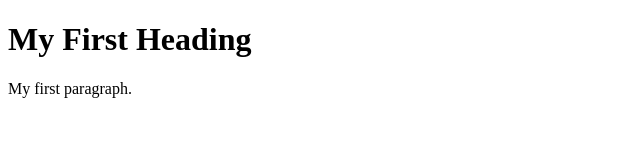
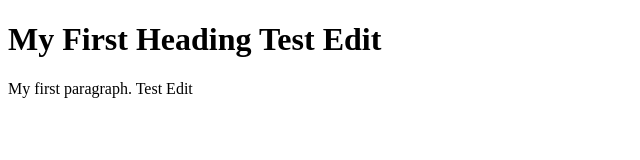
Before and after one commit to hubertdaryanto/portfolio, a plain HTML site: page index.html in a window 1280 px wide. Shown: the whole page, without its empty margins (0-640 px from the left). Drawn offline with Linux system fonts and the light colour scheme.

Commit message:
Update index.html

```diff
--- a/index.html
+++ b/index.html
@@ -2,9 +2,9 @@
 <html>
 <body>
 
-<h1>My First Heading</h1>
+<h1>My First Heading Test Edit</h1>
 
-<p>My first paragraph.</p>
+<p>My first paragraph. Test Edit</p>
 
 </body>
 </html>
```
